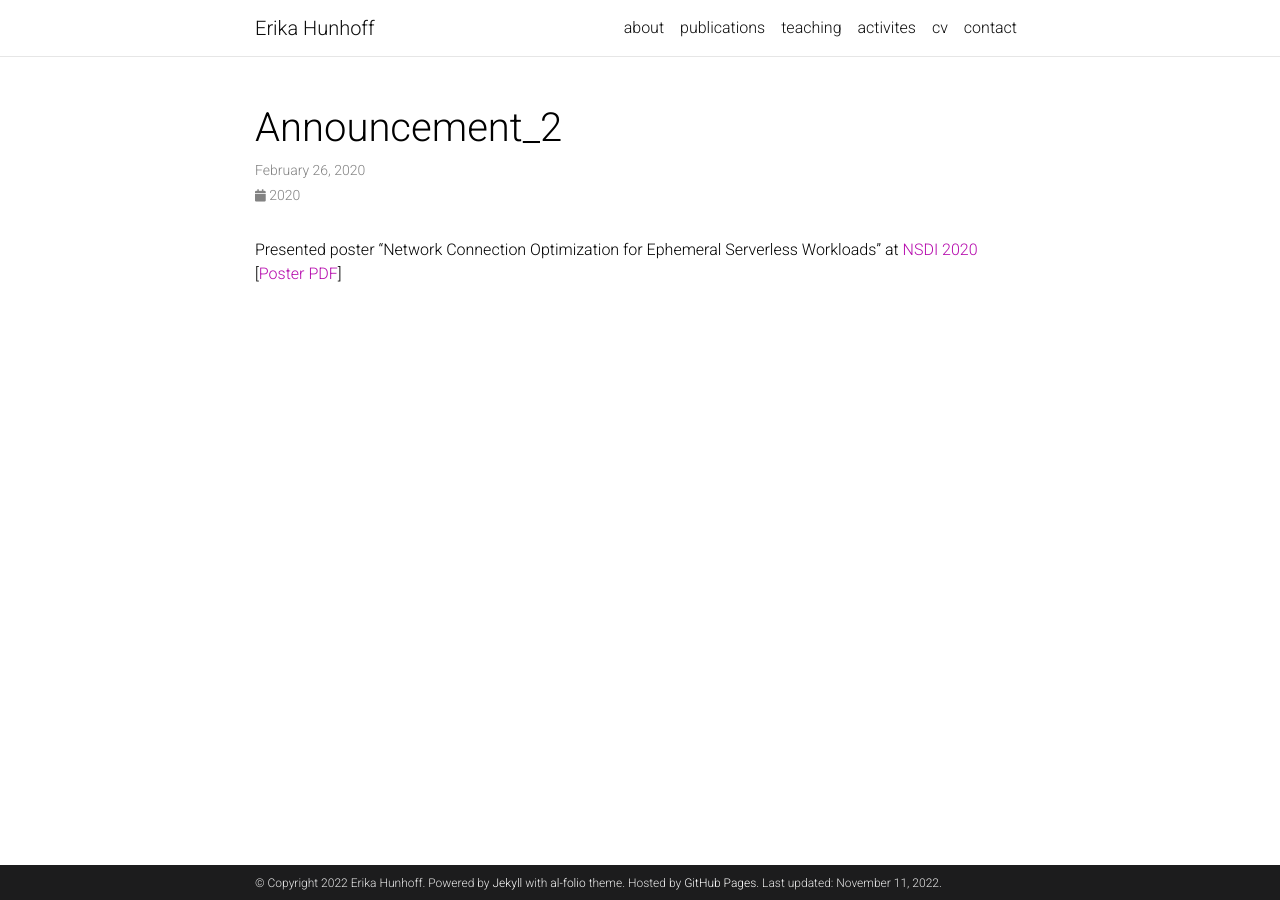
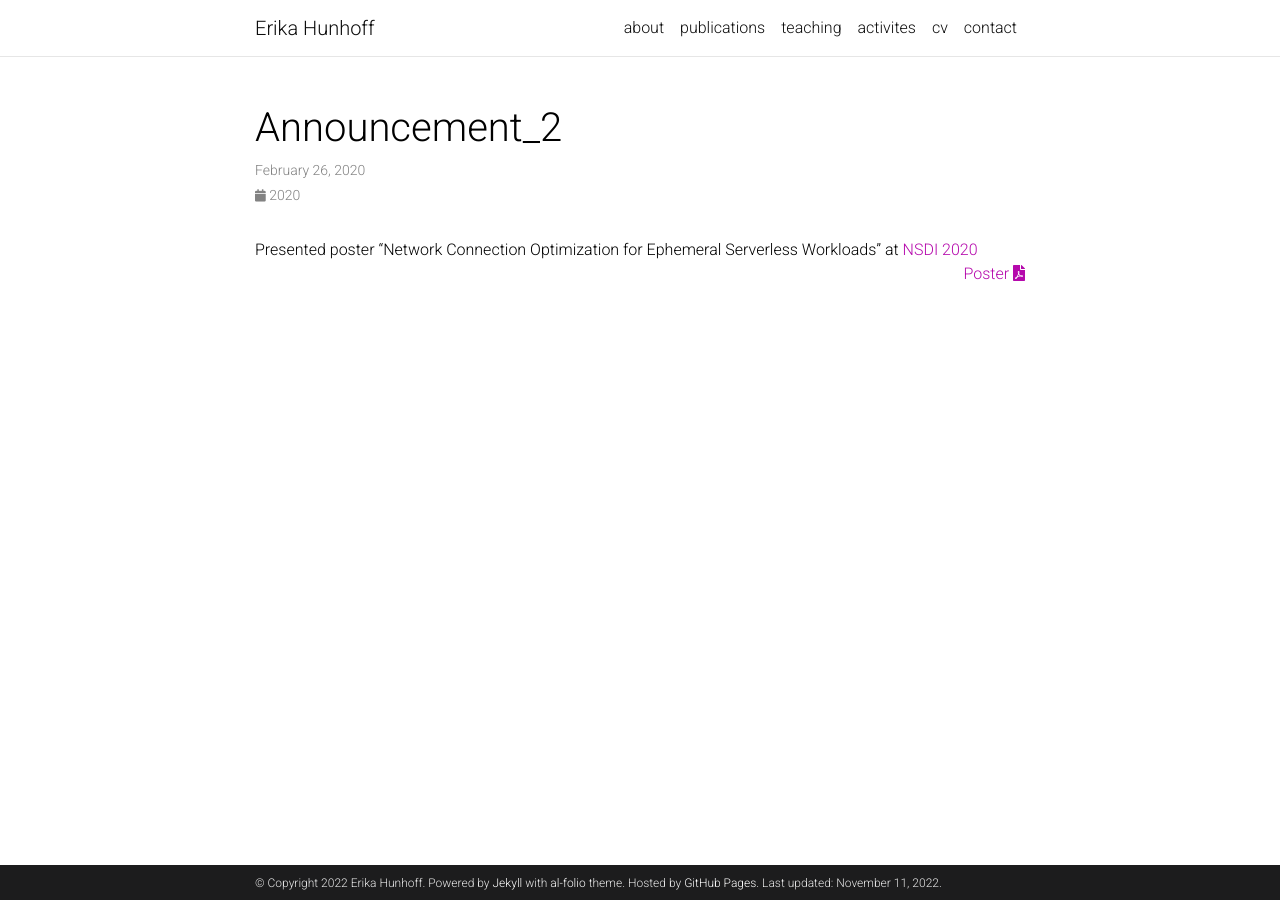
Before and after one commit to hunhoffe/hunhoffe.github.io, a Jekyll site: the page built from _news/announcement_2.md, in a window 1280 px wide. Built offline with Jekyll 4.4.1, drawn with Linux system fonts in a browser that asks for light colours; comment, search, counter and statistics services are not loaded; a style sheet for code colours, icons or effects is not loaded.

Commit message:
Try to fix poster link in announcement

```diff
--- a/_news/announcement_2.md
+++ b/_news/announcement_2.md
@@ -4,4 +4,4 @@ date: 2020-02-26 15:59:00-0400
 inline: true
 ---
 
-Presented poster “Network Connection Optimization for Ephemeral Serverless Workloads” at [NSDI 2020](https://www.usenix.org/conference/nsdi20) [[Poster PDF](../assets/pdf/nsdi2020_poster.pdf)]
+Presented poster “Network Connection Optimization for Ephemeral Serverless Workloads” at [NSDI 2020](https://www.usenix.org/conference/nsdi20) <a href="{{ 'nsdi2020_poster.pdf' | prepend: 'assets/pdf/' | relative_url}}" target="_blank" rel="noopener noreferrer" class="float-right">Poster <i class="fas fa-file-pdf"></i></a>
```
